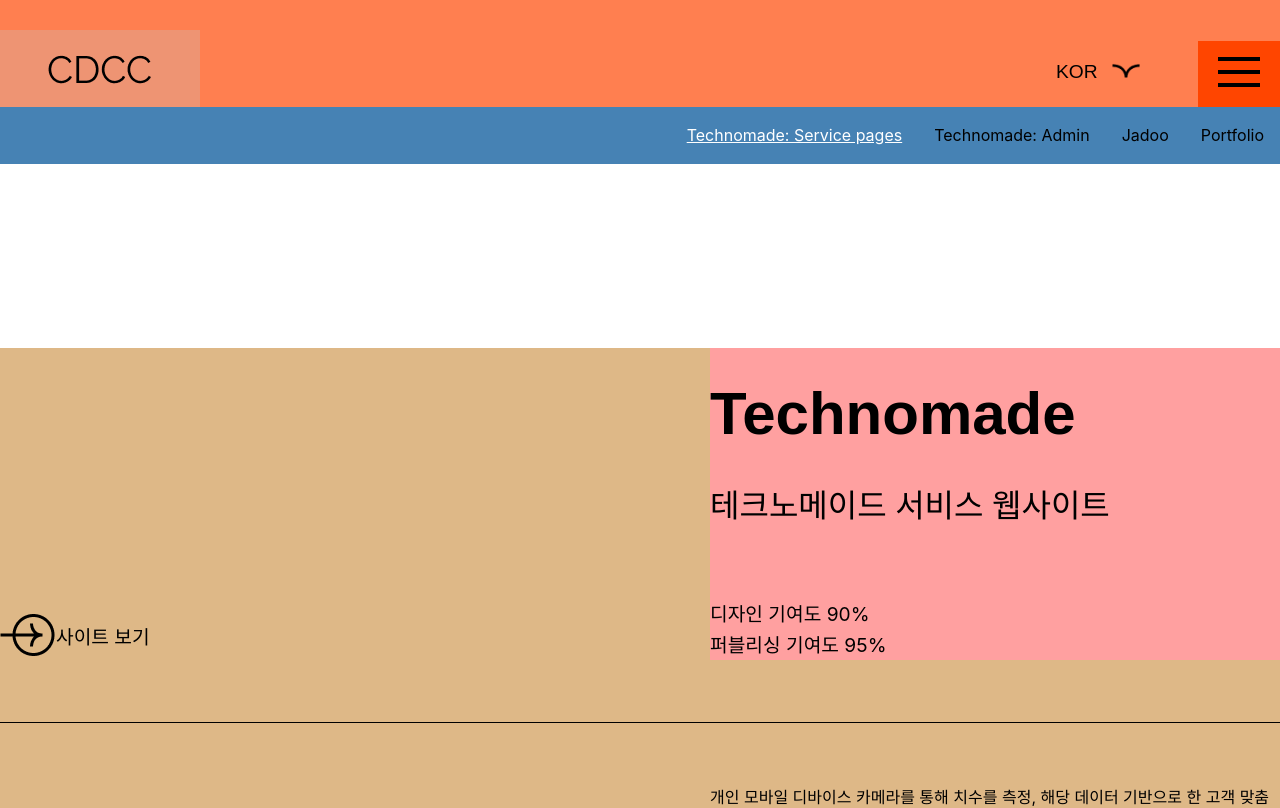
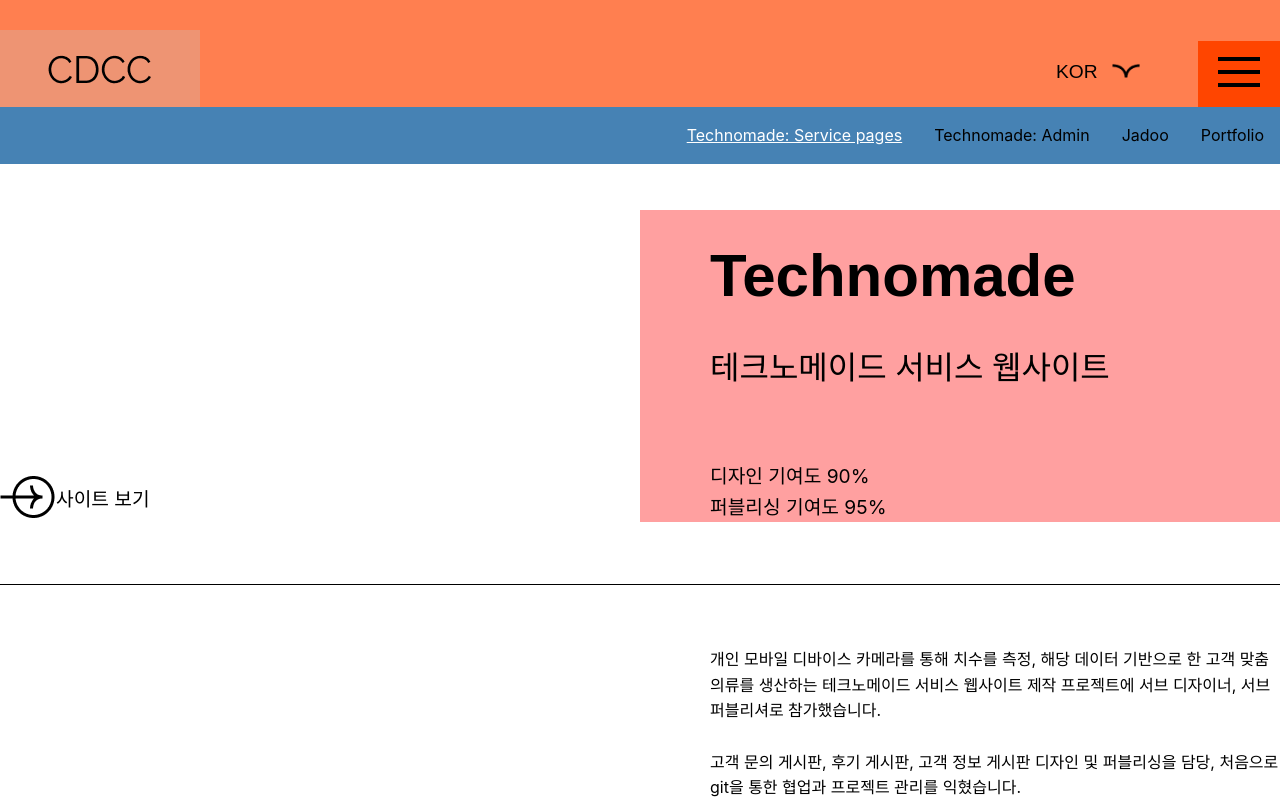
Before and after one commit to chaud1024/portfolio, a React (Create React App) app: page /technomade-service in a window 1280 px wide. Shown: the top 808 px of the page. Built offline with nearby package versions, Linux system fonts and the light colour scheme; a web font is replaced by a local one.

Commit message:
sub project page detail added

```diff
--- a/src/components/SubLink.js
+++ b/src/components/SubLink.js
@@ -1,18 +1,17 @@
 import React from 'react'
 
+import '../components/scss/sub_link.scss'
+
 const SubLink = ({ subLinkUrl }) => {
-  const onclick = () => window.open('www.naver.com','_blank')
-
   return (
-    <button className="sub_link" onClick={()=>window.open('www.naver.com','_blank')}>
-      사이트 qhrl
-        {/* <a target="_blank"
+    <div className="sub_link">
+        <a target="_blank"
             rel="noopener noreferrer"
-            href="www.naver.com"
+            href={subLinkUrl}
         >
             사이트 보기
-        </a> */}
-    </button>
+        </a>
+    </div>
   )
 }
 
--- a/src/components/SubMain2.js
+++ b/src/components/SubMain2.js
@@ -1,6 +1,5 @@
 import React from 'react'
 
-import TextArea from './TextArea'
 import TextLine from './TextLine'
 
 import '../components/scss/sub_main.scss'
@@ -8,28 +7,8 @@
 const SubMain2 = () => {
   return (
     <>
-        <div className="submain">
-            <div className="upper">
-                <div className="link">
-                    <a target="_blank"
-                        rel="noopener noreferrer"
-                        href="http://www.naver.com"
-                    >
-                        사이트 보기
-                    </a>
-                </div>
-                <div className="project_summary">
-                    <TextArea
-                        title={`Technomade`}
-                        subtitle={`테크노메이드 서비스 웹사이트`}
-                        body={
-                            <TextLine
-                                text={`디자인 기여도 90% \n 퍼블리싱 기여도 95%`}
-                            />
-                        }
-                    />
-                </div>
-            </div>
+        <div className="sub_main">
+
             <div className="bottom">
                 <div className="project_desc">
                     <TextLine
--- a/src/components/SubSummary.js
+++ b/src/components/SubSummary.js
@@ -1,6 +1,8 @@
 import React from 'react'
 
-const SubSummary = ({ name1, subtitle, body }) => {
+import '../components/scss/sub_summary.scss'
+
+const SubSummary = ({ name1, name2, attr }) => {
   return (
     <div className="project_summary">
         <h1 className="name1">{name1}</h1>
@@ -8,7 +10,12 @@
           {name2}
         </h3>
         <p className="attr">
-          {attr}
+          {attr.split("\n").map((txt) => (
+            <>
+                {txt}
+                <br />
+            </>
+            ))}
         </p>
     </div>
   )
--- /dev/null
+++ b/src/components/scss/sub_link.scss
@@ -0,0 +1,12 @@
+@use "font";
+@use "format";
+
+.sub_link {
+    background : url(../../assets/icon/link.png) no-repeat;
+
+    a {
+        @include font.bodyPadding;
+        padding : 8px 0 8px 56px;
+        display : inline-block;
+    }
+}
--- a/src/components/scss/sub_main.scss
+++ b/src/components/scss/sub_main.scss
@@ -1,43 +1,11 @@
 @use "font";
 @use "format";
 
-.submain {
-    background: burlywood;
+.sub_main {
 
     .upper {
-        @include format.subMainProject(100%, 200px, 62px, 0, 0);
+        @include format.subMainProject(100%, 62px, 62px, 0, 0);
         @include format.display(flex, space-between, flex-end);
-
-        .link {
-            background : url(../../assets/icon/link.png) no-repeat;
-
-            a {
-                @include font.bodyPadding;
-                padding : 8px 0 8px 56px;
-                display : inline-block;
-            }
-        }
-
-        .project_summary {
-            @include format.subMainProject(50%, 0px, 0px, 0px, 70px);
-            .textarea {
-                background-color : #ffa0a0;
-
-                .title {
-                    @include font.titleLine;
-                }
-                .subtitle {
-                    @include font.subLine;
-                }
-                .body {
-                    @include font.bodyPadding;
-                    span {
-                        font-family: font.$en_font;
-                    }
-                }
-
-            }
-        }
 
     }
 
--- /dev/null
+++ b/src/components/scss/sub_summary.scss
@@ -0,0 +1,20 @@
+@use "font";
+@use "format";
+
+.project_summary {
+    @include format.subMainProject(50%, 0px, 0px, 0px, 70px);
+        background-color : #ffa0a0;
+
+    .name1 {
+        @include font.titleLine;
+    }
+    .name2 {
+        @include font.subLine;
+    }
+    .attr {
+        @include font.bodyPadding;
+        span {
+            font-family: font.$en_font;
+        }
+    }
+}
--- a/src/pages/Jadoo.js
+++ b/src/pages/Jadoo.js
@@ -1,13 +1,40 @@
 import React from 'react'
+
 import SubLink from '../components/SubLink'
+import SubSummary from '../components/SubSummary'
+import TextLine from '../components/TextLine'
+
+import '../components/scss/sub_main.scss'
 
 const Jadoo = () => {
   return (
-    <div style={{ fontSize : "50px", textAlign: "center"}}>
-      <SubLink
-        subLinkUrl={"www.naver.com"}
-      />
+    <>
+    <div className="sub_main">
+      <div className="upper">
+        <SubLink
+          subLinkUrl={`https://naver.com`}
+        />
+        <SubSummary
+          name1={`Jadoo`}
+          name2={`기부 앱 자두 기획`}
+          attr={`기획 기여도 70%`}
+        />
+      </div>
+
+      <div className="bottom">
+        <div className="project_desc">
+          <TextLine
+              text={`쇼핑과 기부를 연결하는 기부 앱 자두(Jadoo)의 기획에 참여했습니다.\n
+              유저들의 재능기부 캠페인 생성과 참여가 가능토록 기능 정의 및 앱 화면 구현을 위한 화면설계서 제작에 참여했습니다.
+              \n
+              또한 사회적 기업의 판매 통로로 활용할 파트너스몰 기획에 있어 유저, 판매자, 판매자 어드민 플로우 차트 제작 참여 및 판매자 어드민 웹사이트 기획을 담당했습니다.
+              `}
+          />
+        </div>
+      </div>
+
     </div>
+  </>
   )
 }
 
--- a/src/pages/Technomade.js
+++ b/src/pages/Technomade.js
@@ -1,11 +1,36 @@
 import React from 'react'
-import SubMain2 from '../components/SubMain2'
+
+import SubLink from '../components/SubLink'
+import SubSummary from '../components/SubSummary'
+import TextLine from '../components/TextLine'
+
+import '../components/scss/sub_main.scss'
 
 const Technomade = () => {
   return (
     <>
-      <div className="sub_main_format">
-        <SubMain2 />
+      <div className="sub_main">
+        <div className="upper">
+          <SubLink
+            subLinkUrl={`https://naver.com`}
+          />
+          <SubSummary
+            name1={`Technomade`}
+            name2={`테크노메이드 서비스 웹사이트`}
+            attr={`디자인 기여도 90% \n 퍼블리싱 기여도 95%`}
+          />
+        </div>
+
+        <div className="bottom">
+          <div className="project_desc">
+            <TextLine
+                text={`개인 모바일 디바이스 카메라를 통해 치수를 측정, 해당 데이터 기반으로 한 고객 맞춤 의류를 생산하는 테크노메이드 서비스 웹사이트 제작 프로젝트에 서브 디자이너, 서브 퍼블리셔로 참가했습니다.\n
+                고객 문의 게시판, 후기 게시판, 고객 정보 게시판 디자인 및 퍼블리싱을 담당, 처음으로 git을 통한 협업과 프로젝트 관리를 익혔습니다.
+                `}
+            />
+          </div>
+        </div>
+
       </div>
     </>
   )
--- a/src/pages/TechnomadeAdmin.js
+++ b/src/pages/TechnomadeAdmin.js
@@ -1,8 +1,38 @@
 import React from 'react'
+
+import SubLink from '../components/SubLink'
+import SubSummary from '../components/SubSummary'
+import TextLine from '../components/TextLine'
+
+import '../components/scss/sub_main.scss'
 
 const TechnomadeAdmin = () => {
   return (
-    <div style={{ fontSize : "50px", textAlign: "center"}}>TechnomadeAdmin</div>
+    <>
+    <div className="sub_main">
+      <div className="upper">
+        <SubLink
+          subLinkUrl={`https://naver.com`}
+        />
+        <SubSummary
+          name1={`Technomade - Admin`}
+          name2={`테크노메이드 어드민 웹사이트`}
+          attr={`디자인 기여도 100% \n 퍼블리싱 기여도 100%`}
+        />
+      </div>
+
+      <div className="bottom">
+        <div className="project_desc">
+          <TextLine
+              text={`고객 맞춤 의류를 생산하는 테크노메이드의 주문관리, 회원관리 등을 파악하고 처리할 관리자용 웹사이트 제작을 담당했습니다.\n
+              기획자가 제공한 정보를 바탕으로 메뉴 구조 및 각 화면별 정보, 기능 정의 및 이를 토대로 디자인을 제작, 퍼블리싱을 도맡이 진행하였으며, 프론트 개발자들과의 협업을 통해 디자인 시 고려해야하는 폭넓은 시각을 배웠습니다.
+              `}
+          />
+        </div>
+      </div>
+
+    </div>
+  </>
   )
 }
 
```
